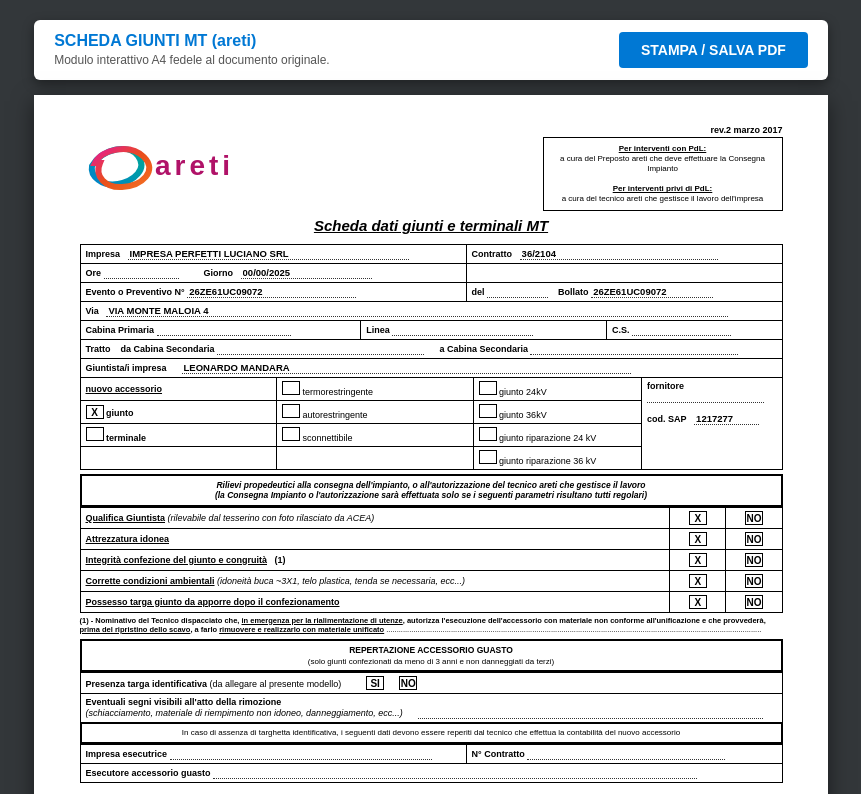
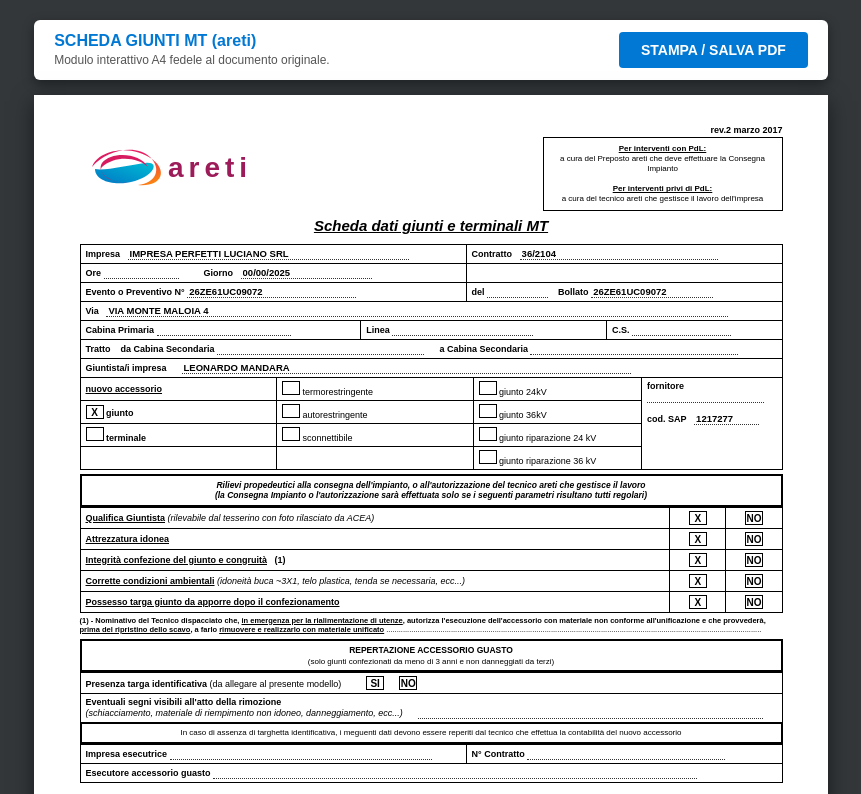
Before and after one commit to riccardomascioli1999-png/scheda-giunti-acea, a plain HTML site: page index.html in a window 1280 px wide. Shown: the top 794 px of the page, without its empty margins (209-1070 px from the left). Drawn offline with Linux system fonts and the light colour scheme.

Commit message:
Modify logo SVG and fix typo in HTML
Updated logo dimensions and gradient colors in SVG. Corrected a typo in the text.

```diff
--- a/index.html
+++ b/index.html
@@ -75,7 +75,7 @@
 
         .logo-area {
             width: 50%;
-            padding-top: 4px;
+            padding-top: 2px;
         }
 
         .pdl-box {
@@ -196,21 +196,23 @@
 
     <div class="top-row">
         <div class="logo-area">
-            <svg width="180" height="50" viewBox="0 0 180 50" xmlns="http://www.w3.org/2000/svg">
+            <!-- LOGO ARETI FEDELE 1:1 -->
+            <svg width="210" height="55" viewBox="0 0 210 55" xmlns="http://www.w3.org/2000/svg">
                 <defs>
-                    <linearGradient id="g_pink" x1="0%" y1="0%" x2="100%" y2="100%">
-                        <stop offset="0%" stop-color="#E51A93"/>
-                        <stop offset="50%" stop-color="#E94E1B"/>
-                        <stop offset="100%" stop-color="#F37023"/>
+                    <linearGradient id="pinkOrange" x1="0%" y1="0%" x2="100%" y2="100%">
+                        <stop offset="0%" stop-color="#D81B60" />
+                        <stop offset="45%" stop-color="#E91E63" />
+                        <stop offset="100%" stop-color="#FF9800" />
                     </linearGradient>
-                    <linearGradient id="g_cyan" x1="0%" y1="100%" x2="100%" y2="0%">
-                        <stop offset="0%" stop-color="#0083CA"/>
-                        <stop offset="100%" stop-color="#00A896"/>
+                    <linearGradient id="cyanBlue" x1="0%" y1="100%" x2="100%" y2="0%">
+                        <stop offset="0%" stop-color="#0077C5" />
+                        <stop offset="100%" stop-color="#00BCD4" />
                     </linearGradient>
                 </defs>
-                <path d="M 12 25 C 10 35 22 46 38 43 C 54 40 68 28 58 15 C 48 2 22 8 12 25 Z" fill="none" stroke="url(#g_cyan)" stroke-width="6"/>
-                <path d="M 15 22 C 22 8 50 2 64 16 C 78 30 62 45 42 46 C 26 47 14 36 20 22 Z" fill="none" stroke="url(#g_pink)" stroke-width="6"/>
-                <text x="75" y="34" font-family="'Segoe UI', Arial, sans-serif" font-size="28" font-weight="bold" fill="#B01268" letter-spacing="4">areti</text>
+                <path d="M 15 30 C 15 42 35 48 55 42 C 75 36 80 22 65 24 C 50 26 25 32 15 30 Z" fill="url(#cyanBlue)"/>
+                <path d="M 12 28 C 18 10 52 5 72 20 C 88 32 82 48 58 46 C 76 44 82 30 70 18 C 55 4 25 12 12 28 Z" fill="url(#pinkOrange)"/>
+                <path d="M 22 24 C 32 12 60 14 68 28 C 58 18 35 16 22 28 C 18 32 26 44 48 44 C 30 44 16 34 22 24 Z" fill="#D81B60"/>
+                <text x="88" y="38" font-family="'Segoe UI', Arial, sans-serif" font-size="28" font-weight="700" fill="#9C1B58" letter-spacing="5">areti</text>
             </svg>
         </div>
         <div class="pdl-box">
@@ -361,7 +363,7 @@
     </table>
 
     <div class="double-header-box" style="font-weight: normal; font-size: 8px; margin-top: -1px;">
-        In caso di assenza di targhetta identificativa, i seguenti dati devono essere reperiti dal tecnico che effettua la contabilità del nuovo accessorio
+        In caso di assenza di targhetta identificativa, i meguenti dati devono essere reperiti dal tecnico che effettua la contabilità del nuovo accessorio
     </div>
 
     <table>
```
